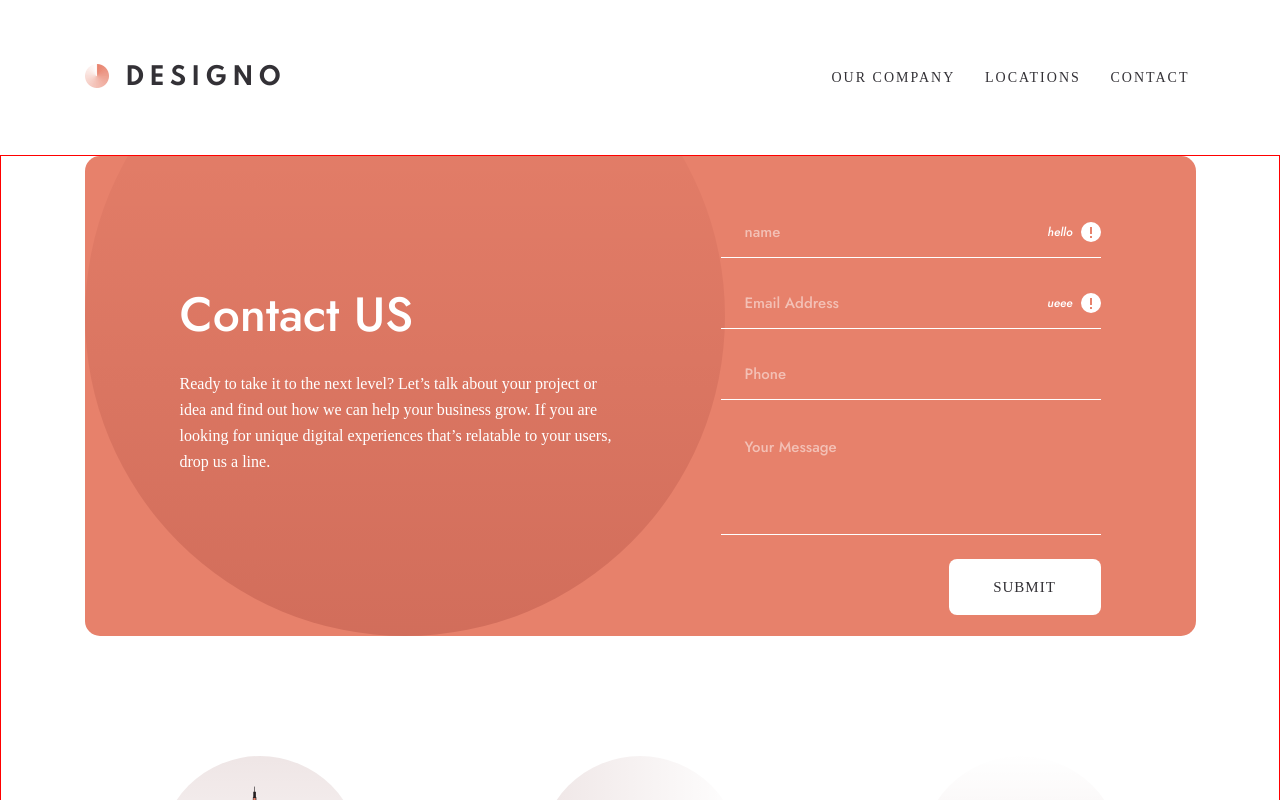
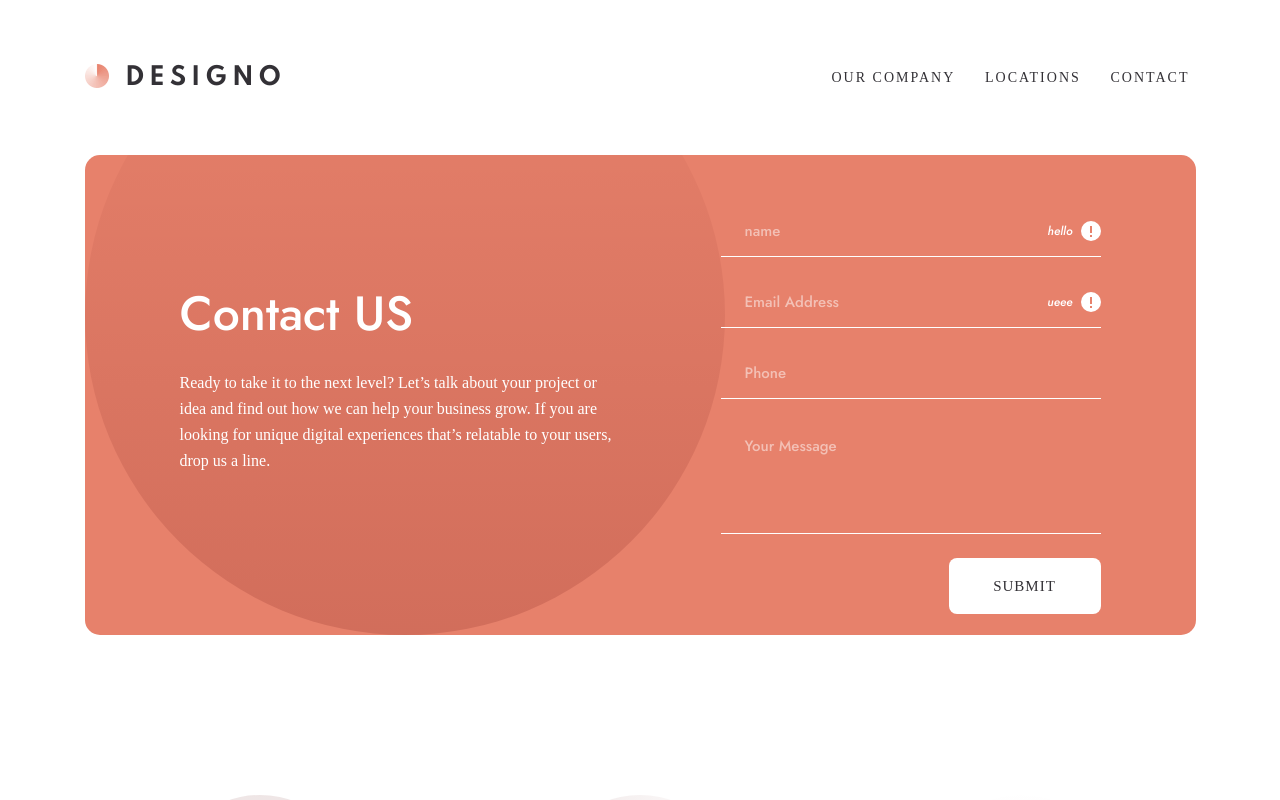
Before and after one commit to danielopq/designo, a React (Vite) app: page /contact in a window 1280 px wide. Shown: the top 800 px of the page. Built offline with nearby package versions, Linux system fonts and the light colour scheme; a web font is replaced by a local one.

Commit message:
Contact - desktop version

```diff
--- a/src/components/pages/contact/contact.scss
+++ b/src/components/pages/contact/contact.scss
@@ -1,12 +1,27 @@
-#contact{
+@use '../../../assets/scss/breakpoints';
+
+#contact {
     width: 100vw;
+    max-width: 1440px;
+    padding-bottom: 120px;
     display: flex;
     flex-direction: column;
     align-items: center;
-    margin-bottom: 120px;
-    border: solid 1px red;
 
-    #contactForm{
+    #contactForm {
         margin-bottom: 120px;
     }
 }
+
+//############################## DESKTOP VERSION ##############################
+
+@include breakpoints.desktop {
+    #contact {
+        padding-bottom: 160px;
+        background: url('../../../assets/img/shared/bg-pattern-leaf.svg') 100% 730px / 1006px no-repeat;
+
+        #contactForm {
+            margin-bottom: 160px;
+        }
+    }
+}
```
